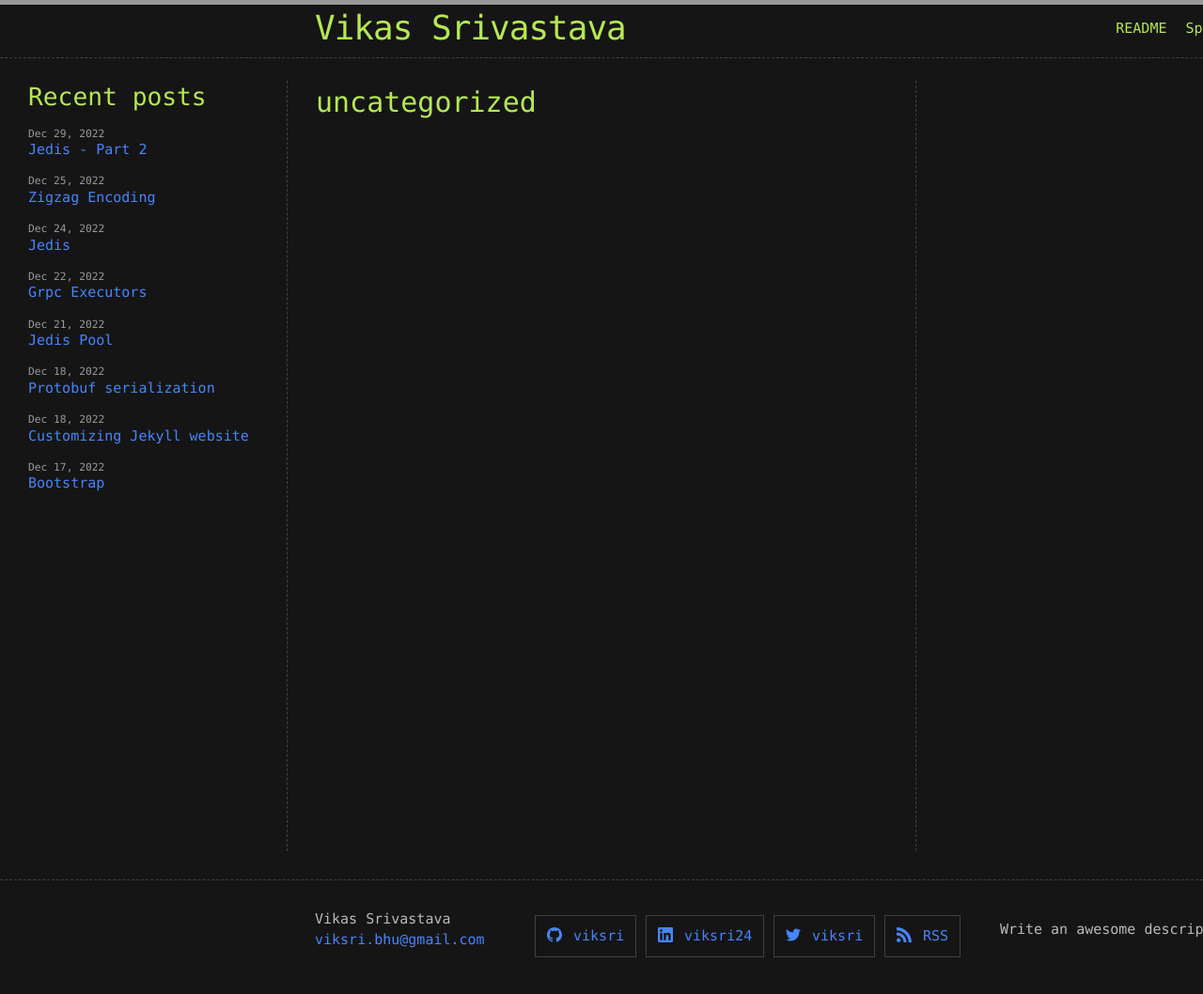
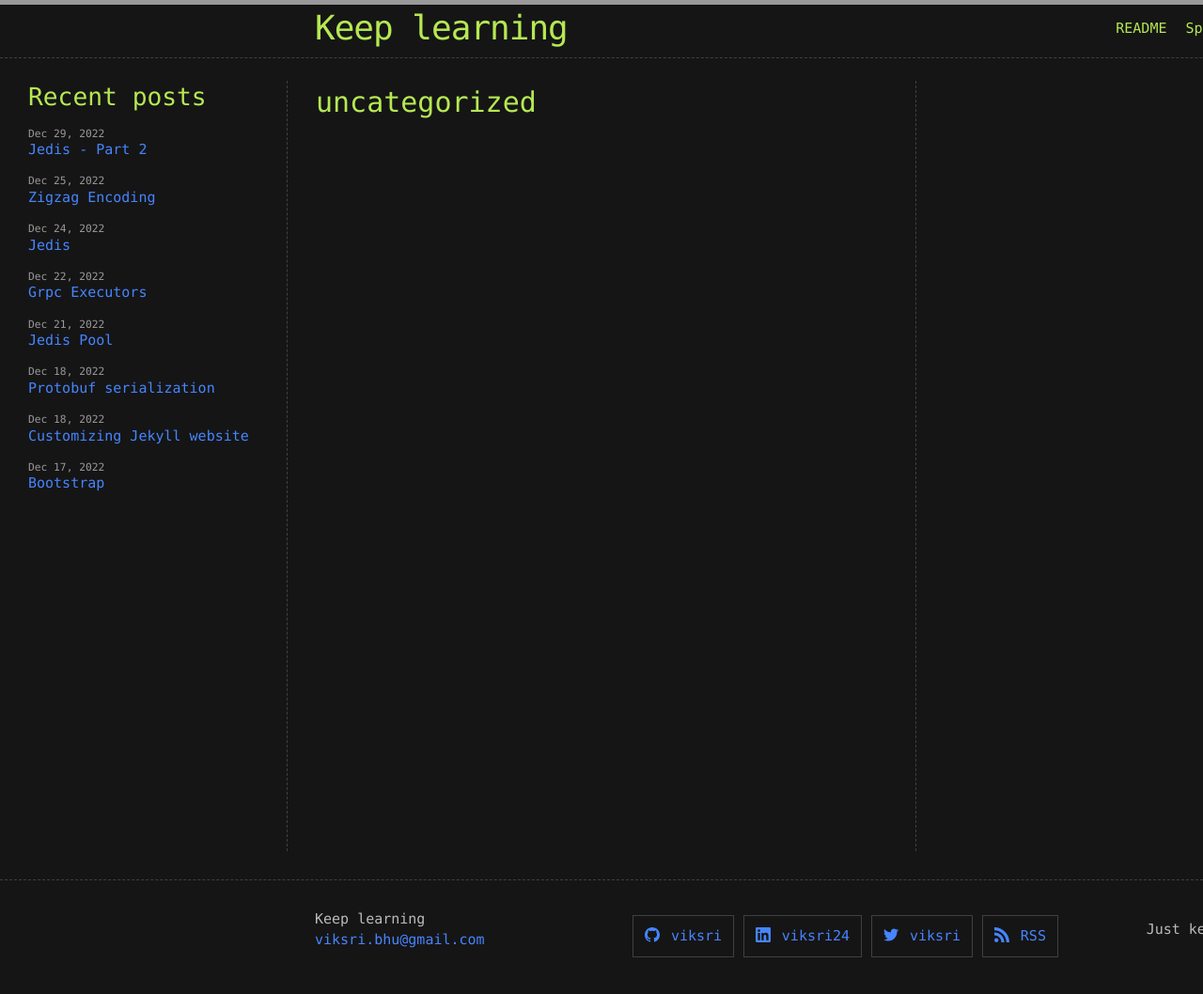
Before and after one commit to viksri/viksri.github.io, a Jekyll site: the page built from _tags/uncategorized.md, in a window 1280 px wide and 1072 px high. Shown: the top 1058 px of the window at 94% size. Built offline with Jekyll 4.4.1, drawn with Linux system fonts in a browser that asks for light colours.

Commit message:
V1.6.7: Change blog name & description

```diff
--- a/_config.yml
+++ b/_config.yml
@@ -13,10 +13,10 @@
 # you will see them accessed via {{ site.title }}, {{ site.email }}, and so on.
 # You can create any custom variable you would like, and they will be accessible
 # in the templates via {{ site.myvariable }}.
-title: Vikas Srivastava
+title: Keep learning
 email: viksri.bhu@gmail.com
 description: >- # this means to ignore newlines until "baseurl:"
-  Write an awesome description of this site.
+  Just keep learning.
 baseurl: "" # the subpath of your site, e.g. /blog
 url: "" # the base hostname & protocol for your site, e.g. http://example.com
 twitter_username: viksri
```
